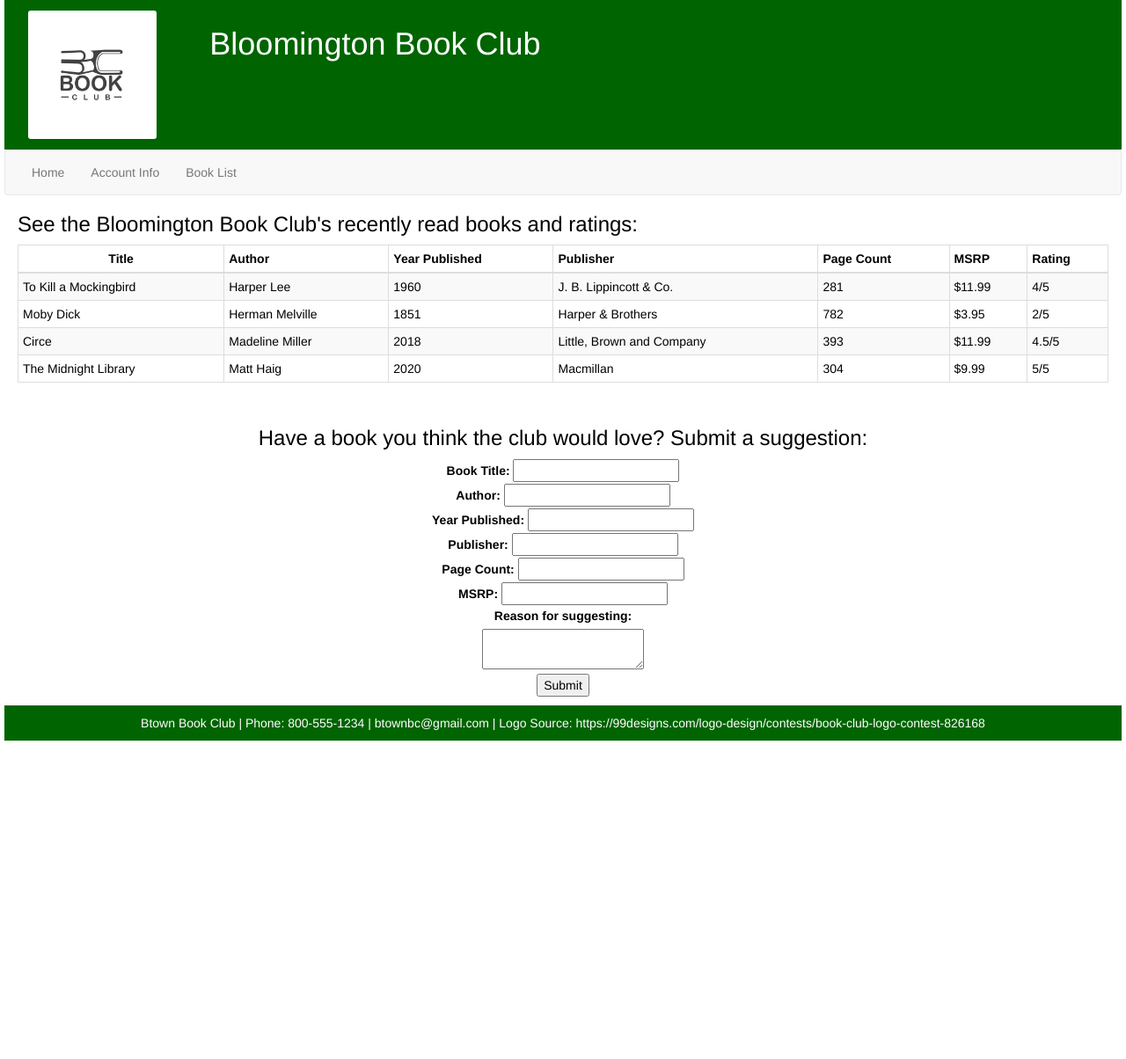
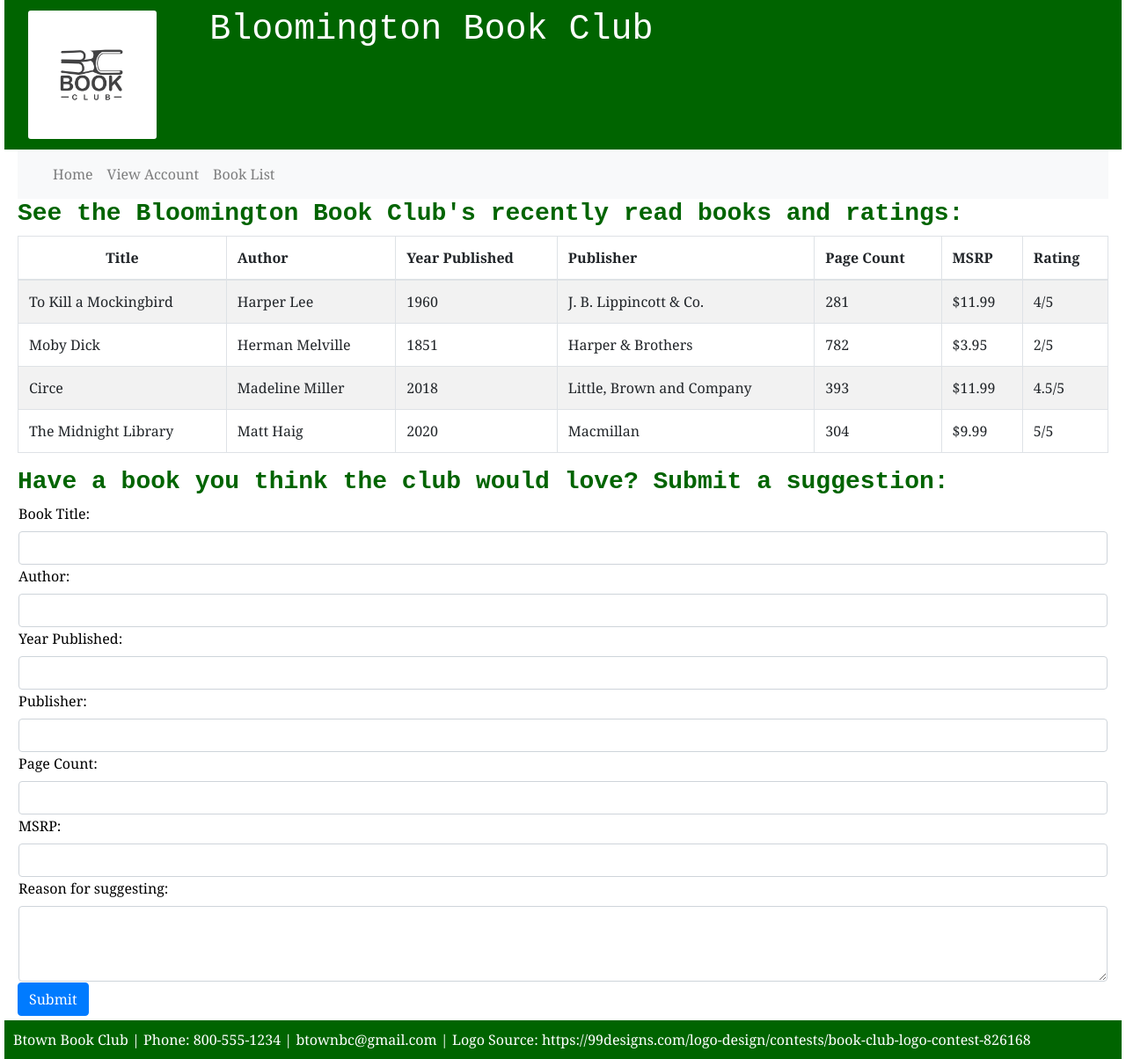
Before and after one commit to kaifoste/2-simple-docker-js-kaifoste, a plain HTML site: page public/books.html in a window 1280 px wide. Shown: the whole page at 88% size. Before the commit the page ends 842 px from the top, so only its background shows below. Drawn offline with nearby package versions, Linux system fonts and the light colour scheme.

Commit message:
bootstrap update

```diff
--- a/public/books.html
+++ b/public/books.html
@@ -2,33 +2,39 @@
 <html>
   <head>
     <title>Book List</title>
-      <link rel="stylesheet" href="https://maxcdn.bootstrapcdn.com/bootstrap/3.3.7/css/bootstrap.min.css">
-      <script src="https://code.jquery.com/jquery-3.2.1.js"></script>
-      <script src="https://maxcdn.bootstrapcdn.com/bootstrap/3.3.7/js/bootstrap.min.js"></script>
+      <link rel="stylesheet" href="https://cdn.jsdelivr.net/npm/bootstrap@4.5.3/dist/css/bootstrap.min.css" integrity="sha384-TX8t27EcRE3e/ihU7zmQxVncDAy5uIKz4rEkgIXeMed4M0jlfIDPvg6uqKI2xXr2" crossorigin="anonymous">
+      <script src="https://code.jquery.com/jquery-3.5.1.slim.min.js" integrity="sha384-DfXdz2htPH0lsSSs5nCTpuj/zy4C+OGpamoFVy38MVBnE+IbbVYUew+OrCXaRkfj" crossorigin="anonymous"></script>
+      <script src="https://cdn.jsdelivr.net/npm/bootstrap@4.5.3/dist/js/bootstrap.bundle.min.js" integrity="sha384-ho+j7jyWK8fNQe+A12Hb8AhRq26LrZ/JpcUGGOn+Y7RsweNrtN/tE3MoK7ZeZDyx" crossorigin="anonymous"></script>
 	<link href="css/style.css" rel="stylesheet" type="text/css" />
   </head>
 <body>
 	<header class="row">
-		<div class="col-lg-2 col-md-2 col-sm-2 col-xs-2">
+		<div class="col-lg-2 col-md-3 col-sm-4 col-xs-2">
 			<img src="images/logo.png" alt="book club logo" width = 100px id="logo" class="img-responsive">
 		</div>
-		<div class="col-lg-10 col-md-10 col-sm-10 col-xs-10">
+		<div class="col-lg-10 col-md-9 col-sm-8 col-xs-10">
 			<h1>Bloomington Book Club</h1>
 		</div>
 	</header>
-  <nav class="row navbar navbar-default">
-    <div class="navbar-header">
-        <button class="navbar-toggle" data-toggle="collapse" data-target="#sitenav">
-    <span class = "icon-bar"></span><span class = "icon-bar"></span><span class = "icon-bar"></span>
+  <!-- https://getbootstrap.com/docs/4.5/components/navbar/ -->
+<nav class="navbar navbar-expand-lg navbar-light bg-light">
+  <a class="navbar-brand" href="#"></a>
+  <button class="navbar-toggler" type="button" data-toggle="collapse" data-target="#navbarSupportedContent" aria-controls="navbarSupportedContent" aria-expanded="false" aria-label="Toggle navigation">
+    <span class="navbar-toggler-icon"></span>
   </button>
-<div class = "collapse navbar-collapse" id="sitenav">
-  <ul class = "nav navbar-nav">
-    <li><a href="index.html">Home</a></li>
-    <li><a href="userinfo.html">Account Info</a></li>
-    <li><a href="books.html" >Book List</a></li>
-  </ul>
-</div>
-</div>
+  <div class="collapse navbar-collapse" id="navbarSupportedContent">
+    <ul class="navbar-nav mr-auto">
+      <li class="nav-item ">
+        <a class="nav-link" href="index.html">Home </a>
+      </li>
+      <li class="nav-item">
+        <a class="nav-link" href="userinfo.html">View Account</a>
+      </li>
+      <li class="nav-item">
+        <a class="nav-link" href="books.html">Book List</a>
+      </li>
+    </ul>
+  </div>
 </nav>
   <main class="row">
     <!-- One page includes a table of books. Table MUST have at the following columns (title, author(s), year published, publisher, page count, MSRP) and at four to eight rows of data. -->
@@ -88,31 +94,45 @@
         </tfoot>
       </table></div>
 
+<!-- https://getbootstrap.com/docs/4.5/components/forms/ -->
       <div class="col-lg-12 col-md-12 col-sm-12">
       <form action="confirmation.html" method="POST">
 			<h3>Have a book you think the club would love? Submit a suggestion:</h3>
-        <label for="title">Book Title: </label>
-        <input type = "text" name = "title" id="title"><br>
+        <div class="form-group">
+        <label for="title">Book Title:</label>
+        <input type="text" class="form-control" id="title">
+        </div>
 
-        <label for="author">Author: </label>
-        <input type = "text" name = "author" id="author"><br>
+        <div class="form-group">
+        <label for="author">Author:</label>
+        <input type="text" class="form-control" id="author">
+        </div>
 
-        <label for="year">Year Published: </label>
-        <input type = "text" name = "year" id="year"><br>
+        <div class="form-group">
+        <label for="year">Year Published:</label>
+        <input type="text" class="form-control" id="year">
+        </div>
 
-        <label for="publisher">Publisher: </label>
-        <input type = "text" name = "publisher" id="publisher"><br>
+        <div class="form-group">
+        <label for="publisher">Publisher:</label>
+        <input type="text" class="form-control" id="publisher">
+        </div>
+        <div class="form-group">
+        <label for="page">Page Count:</label>
+        <input type="text" class="form-control" id="page">
+        </div>
+        <div class="form-group">
+        <label for="msrp">MSRP:</label>
+        <input type="text" class="form-control" id="msrp">
+        </div>
 
-        <label for="pagecount">Page Count: </label>
-        <input type = "text" name = "pagecount" id="pagecount"><br>
+  <div class="form-group">
+    <label for="comment"> Reason for suggesting:</label>
+    <textarea class="form-control" id="comment" rows="3"></textarea>
+  </div>
 
-        <label for="msrp">MSRP: </label>
-        <input type = "text" name = "msrp" id="msrp"><br>
+        <button type="submit" class="btn btn-primary">Submit</button>
 
-        <label for="reason">Reason for suggesting: </label><br>
-        <textarea name = "reason" id = "reason"> </textarea> <br>
-
-        <input type="submit" name = "submit" id = "submit" value = "Submit" class="button">
 
       </form></div>
   </main>
--- a/public/css/style.css
+++ b/public/css/style.css
@@ -1,8 +1,12 @@
 body {
-    font-family: 'Franklin Gothic Medium', 'Arial Narrow', Arial, sans-serif;
+  font-family: Cambria, Cochin, Georgia, Times, 'Times New Roman', serif;
   color: black;
   margin-left: 20px;
   margin-right: 20px;
+}
+
+header {
+  font-family: 'Courier New', Courier, monospace
 }
 
 a {
@@ -63,10 +67,6 @@ body {
   margin: 20px;
 }
 
-  form {
-    text-align: center;
-    padding: 10px;
-  }
 
 #source {
   font-size: 7px
@@ -95,3 +95,17 @@ body {
   text-align: center;
   width: 98%;
 }
+
+.form-group {
+  margin: 1px;
+}
+
+form {
+  margin-bottom: 5px
+}
+
+h3 {
+  color: darkgreen;
+  font-family: 'Courier New', Courier, monospace;
+  font-weight: bolder
+}
```
Also changed, not shown: public/index.html (+27 -18 lines), public/userinfo.html (+23 -17 lines). Lines whose indentation alone changed are shown as unchanged.
